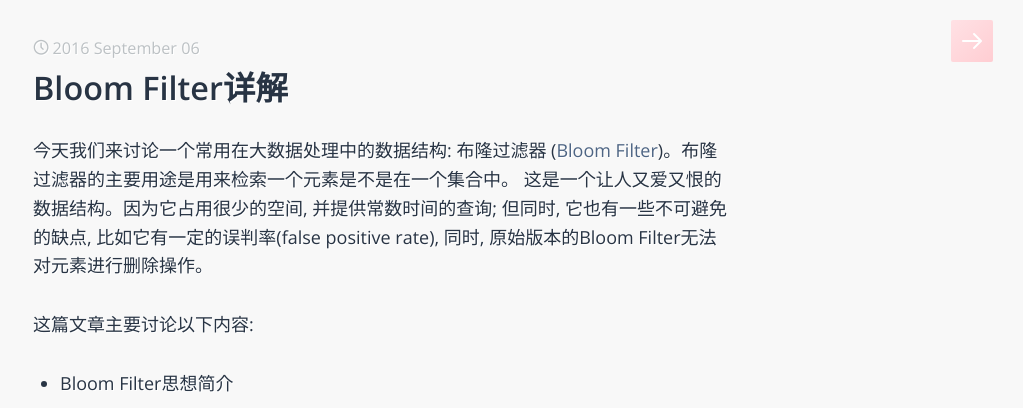
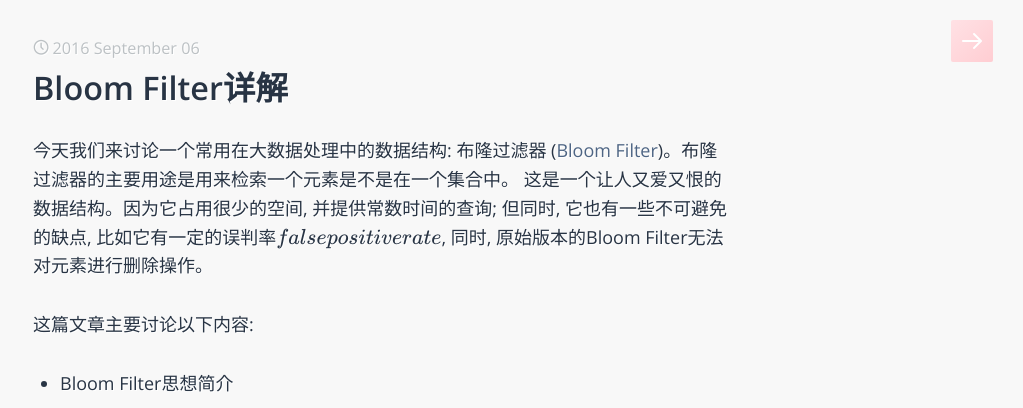
Before and after one commit to sophiesongge/sophiesongge.github.io, a Jekyll site: the page built from _posts/2016-09-06-bloom-filter.markdown, in a window 1280 px wide. Shown: the top 408 px of the page, without its empty margins (257-1280 px from the left). Built offline with Jekyll 4.4.1, drawn with Linux system fonts in a browser that asks for light colours; some web fonts are replaced; formulas are drawn with MathJax 3.

Commit message:
change format of the math equations

```diff
--- a/_includes/head.html
+++ b/_includes/head.html
@@ -12,10 +12,10 @@
   <link rel="canonical" href="{{ page.url | replace:'index.html','' | prepend: site.baseurl | prepend: site.url }}">
   <link rel="alternate" type="application/rss+xml" title="{{ site.title }}" href="{{ "/feed.xml" | prepend: site.baseurl | prepend: site.url }}" />
 
+  {% if page.use_math %}
+  {% include mathjax_support.html %}
+  {% endif %}
+
   <script src="{{ "/assets/js/prefixfree.js" | prepend: site.baseurl }}"></script>
 
-  {% if page.use_math %}
-  {{ include mathjax_support}}
-  {% endif %}
-
 </head>
```
